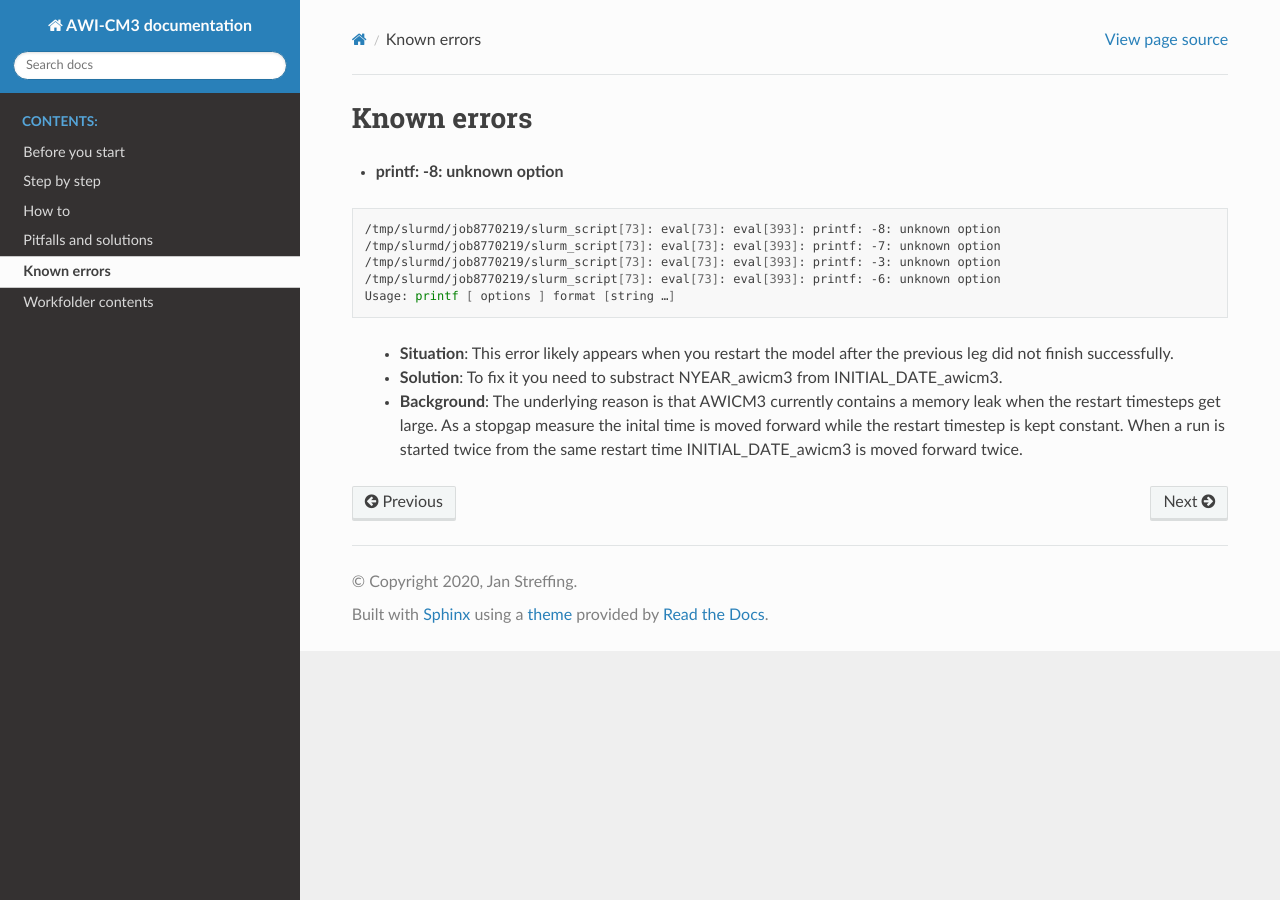
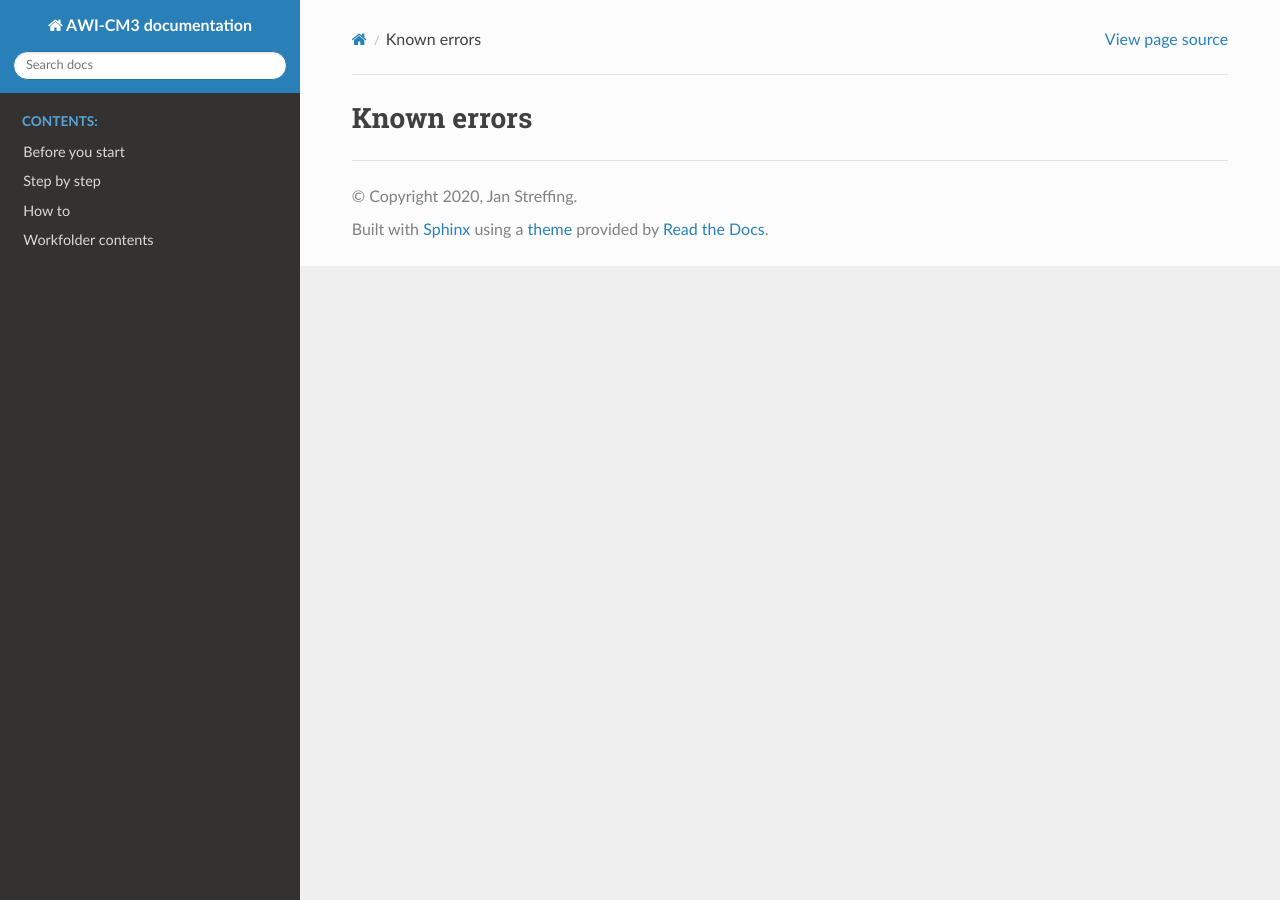
Before and after one commit to AWI-ESM/documentation_AWI-CM3, a Sphinx documentation site: the page built from source/known_errors.rst, in a window 1280 px wide. Built offline with Sphinx 7.4.7 and the Read the Docs theme 2.0.0, drawn with Linux system fonts in a browser that asks for light colours.

Commit message:
removed known_error that only existed in ksh version

```diff
--- a/source/index.rst
+++ b/source/index.rst
@@ -15,6 +15,4 @@ Welcome to the documention of the Alfred Wegener Institute Climate Model AWI-CM3
    before_you_start
    quickstart
    how_to
-   pitfalls_and_solutions
-   known_errors
    workfolder
--- a/source/known_errors.rst
+++ b/source/known_errors.rst
@@ -2,16 +2,3 @@
 
 Known errors
 **********************
-- **printf: -8: unknown option**
-..  code-block:: bash
-
-  /tmp/slurmd/job8770219/slurm_script[73]: eval[73]: eval[393]: printf: -8: unknown option
-  /tmp/slurmd/job8770219/slurm_script[73]: eval[73]: eval[393]: printf: -7: unknown option
-  /tmp/slurmd/job8770219/slurm_script[73]: eval[73]: eval[393]: printf: -3: unknown option
-  /tmp/slurmd/job8770219/slurm_script[73]: eval[73]: eval[393]: printf: -6: unknown option
-  Usage: printf [ options ] format [string …]
-..
-
-  - **Situation**: This error likely appears when you restart the model after the previous leg did not finish successfully.
-  - **Solution**: To fix it you need to substract NYEAR_awicm3 from INITIAL_DATE_awicm3.
-  - **Background**: The underlying reason is that AWICM3 currently contains a memory leak when the restart timesteps get large. As a stopgap measure the inital time is moved forward while the restart timestep is kept constant. When a run is started twice from the same restart time INITIAL_DATE_awicm3 is moved forward twice.
```
